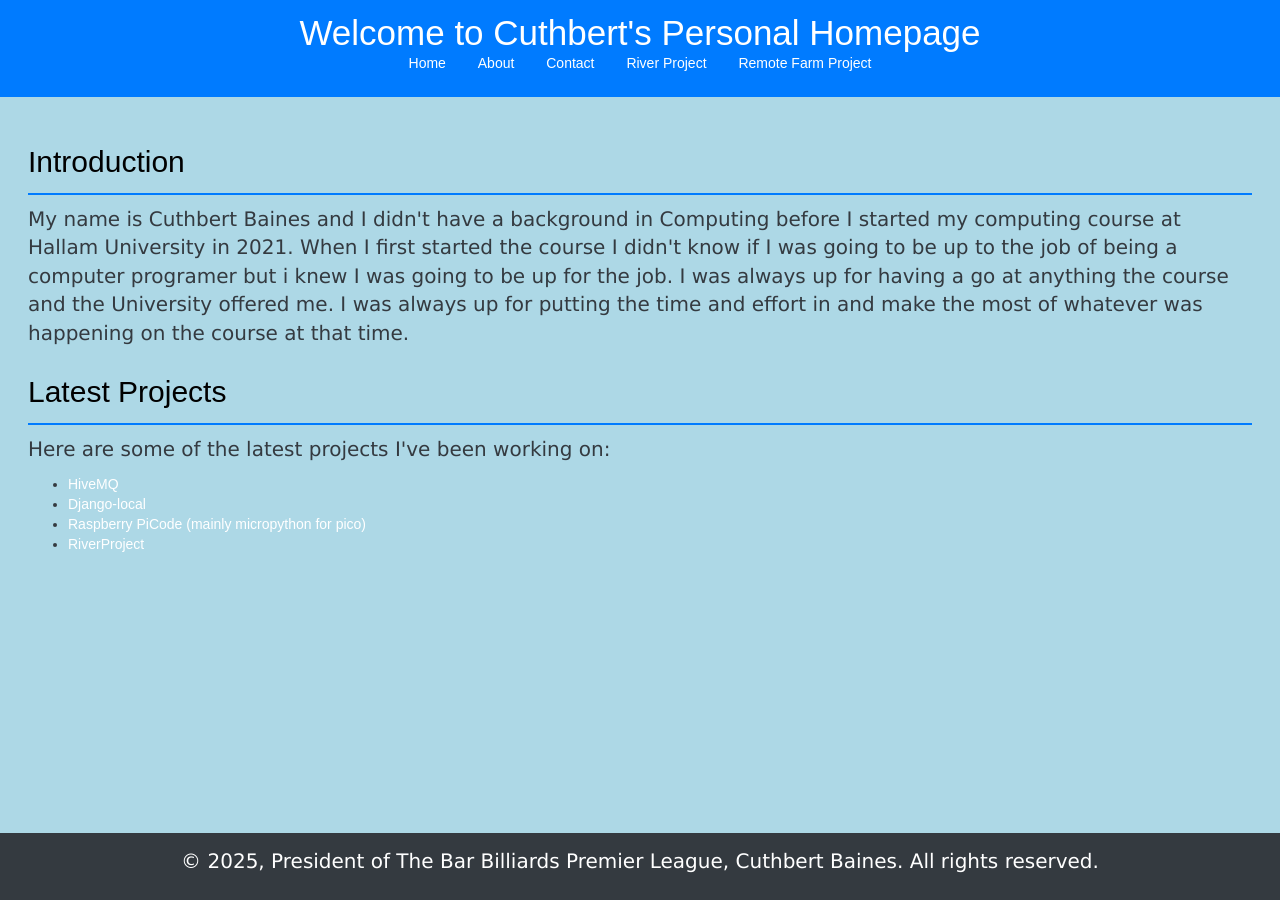
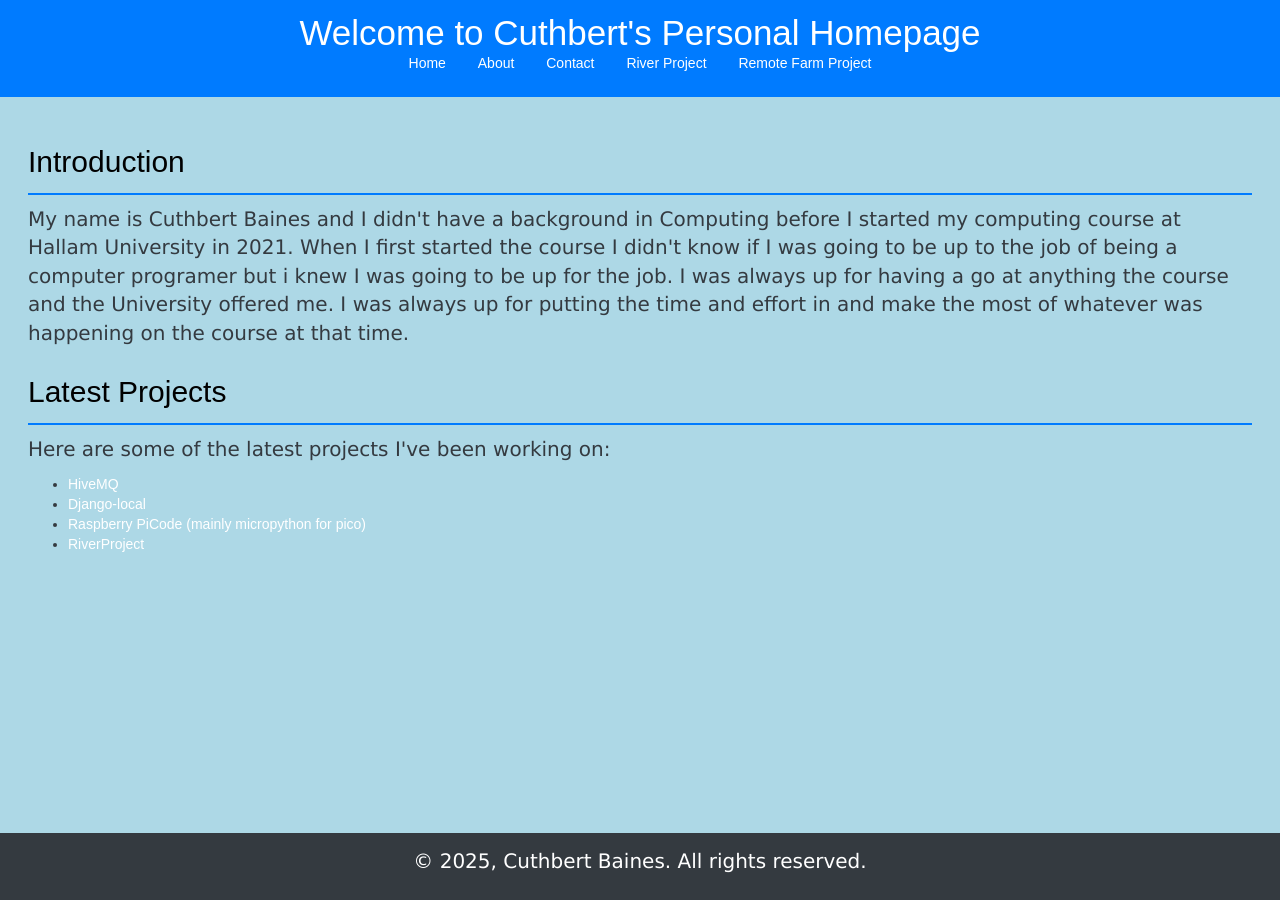
Before and after one commit to cuthbert86/cuthbert86.github.io, a Jekyll site: the page index.html, which Jekyll copies as it is, in a window 1280 px wide. Built offline with Jekyll 4.4.1, drawn with Linux system fonts in a browser that asks for light colours.

Commit message:
Update index.html
Signed-off-by: Cuthbert Baines <149163506+cuthbert86@users.noreply.github.com>

```diff
--- a/index.html
+++ b/index.html
@@ -82,7 +82,7 @@ a:active {
         </section>
     </main>
     <footer>
-        <p>&copy; 2025, President of The Bar Billiards Premier League, Cuthbert Baines.
+        <p>&copy; 2025, Cuthbert Baines.
             All rights reserved.</p>
     </footer>
 </body>
```
